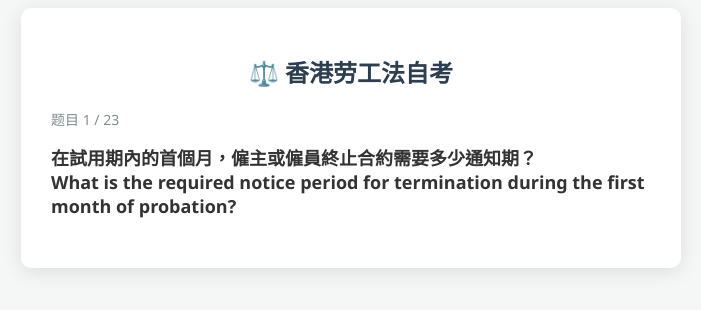
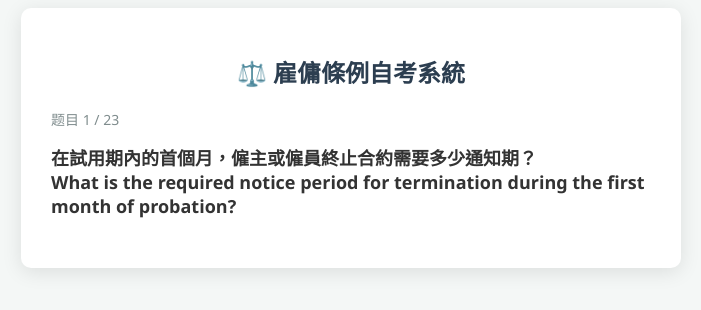
Before and after one commit to XinruiBAI-0803/hk-labor-law-quiz-forHR, a plain HTML site: page index.html in a window 1280 px wide. Shown: the part 262-572 px from the top of the page, without its empty margins (289-990 px from the left). Drawn offline with Linux system fonts and the light colour scheme.

Commit message:
Update index.html

```diff
--- a/index.html
+++ b/index.html
@@ -3,13 +3,13 @@
 <head>
     <meta charset="UTF-8">
     <meta name="viewport" content="width=device-width, initial-scale=1.0">
-    <title>香港劳工法自考系统</title>
+    <title>雇傭條例自考系統</title>
     <link rel="stylesheet" href="style.css">
 </head>
 <body>
 
 <div class="quiz-container">
-    <h1>⚖️ 香港劳工法自考</h1>
+    <h1>⚖️ 雇傭條例自考系統</h1>
 
     <!-- 进度条 -->
     <div style="margin-bottom: 15px; color: #7f8c8d; font-size: 14px;">
```
